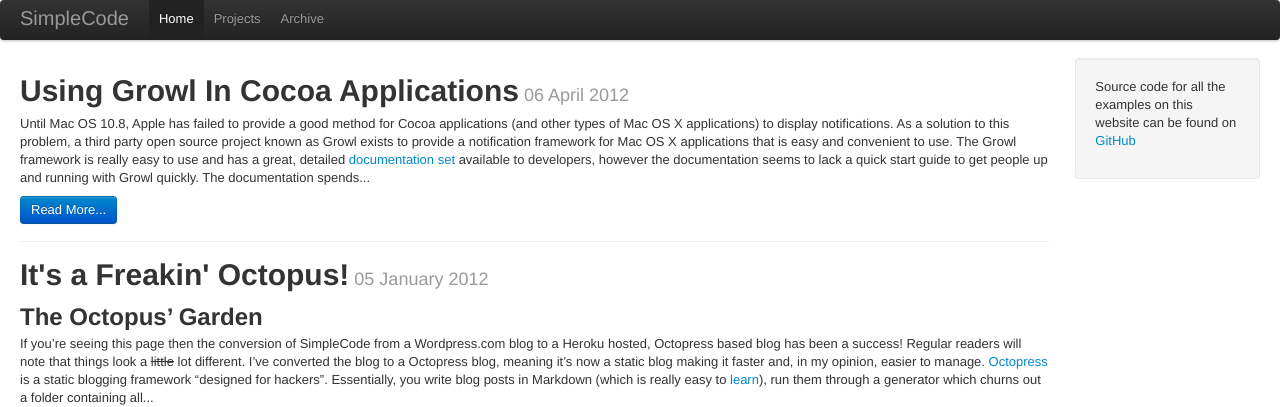
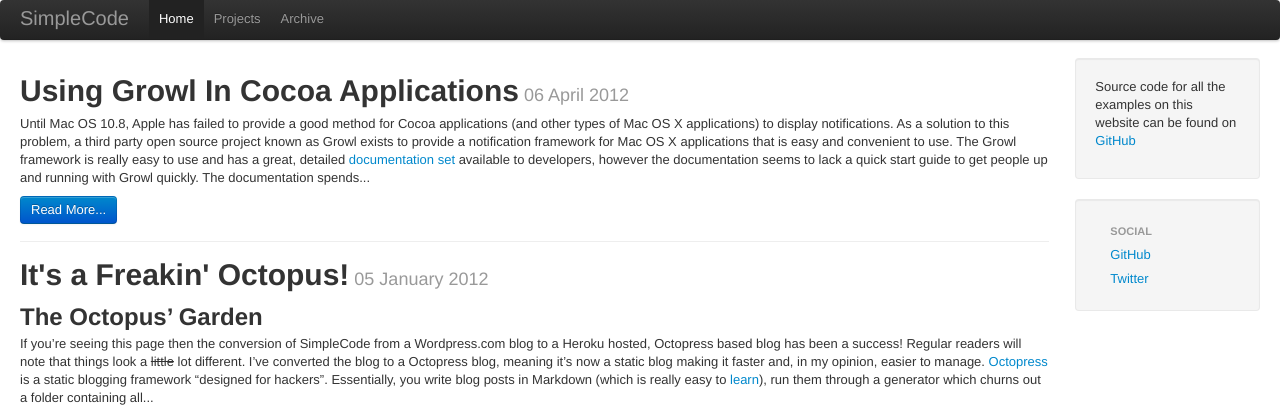
Before and after one commit to alexjohnj/SimpleCode, a Jekyll site: the page built from index.html, in a window 1280 px wide. Shown: the top 407 px of the page. Built offline with Jekyll 4.4.1, drawn with Linux system fonts in a browser that asks for light colours.

Commit message:
Added social links sidebar item.

```diff
--- /dev/null
+++ b/_includes/socialLinks.html
@@ -0,0 +1,5 @@
+<ul class="nav nav-list">
+	<li class="nav-header">Social</li>
+	<li><a href="https://github.com/alexjohnj">GitHub</a></li>
+	<li><a href="http://twitter.com/alexjohnj">Twitter</a></li>
+</ul>
--- a/_layouts/default.html
+++ b/_layouts/default.html
@@ -32,6 +32,9 @@
 				<div class="well">
 			  {% include githubrepo.html %}
 		  </div>
+		  <div class="well">
+		  	{% include socialLinks.html %}
+	 	 </div>
 			</div>
 		  </div>
 		</div>
```
